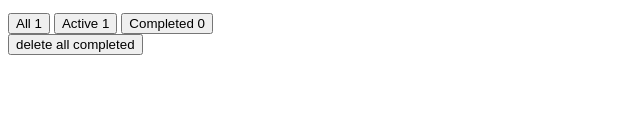
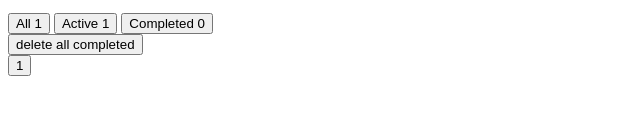
Before and after one commit to OlgaShenya/todo_js, a website: page index.html in a window 1280 px wide. Both pictures are taken after typing "Sample" into the empty fields and a click on the button "add". Shown: the part 162-276 px from the top of the page, 0-640 px from the left. Drawn offline with Linux system fonts and the light colour scheme.

Commit message:
Pagination

```diff
--- a/index.html
+++ b/index.html
@@ -24,6 +24,7 @@
         <button id="completedTodos">completed 0</button>
     </div>
     <button id="deleteAllCompleted">delete all completed</button>
+    <nav id="pageList"></nav>
     <script src="script.js"></script>
 </body>
 </html>
--- a/script.js
+++ b/script.js
@@ -9,9 +9,12 @@ const allTodos = document.getElementById('allTodos');
 const activeTodos = document.getElementById('activeTodos');
 const completedTodos = document.getElementById('completedTodos');
 const filterTodosList = document.getElementById('filterTodos');
+const pageList = document.getElementById('pageList');
+const pageSize = 3;
 
 let tasks = [];
 let filterStatus = 'allTodos';
+let currentPage = 1;
 
 const addTask = () => {
     let task = {
@@ -26,22 +29,49 @@ const addTask = () => {
     render();
 };
 
+
 const setFilter = () => {
+    let filteredTasks = [];
     switch(filterStatus){
         case 'activeTodos':
-          return filterStatus = tasks. filter((item) => !item.isChecked);
+          return filteredTasks = tasks. filter((item) => !item.isChecked);
         case 'completedTodos':
-            return filterStatus = tasks. filter((item) => item.isChecked);
+            return filteredTasks = tasks. filter((item) => item.isChecked);
         default:
-            return filterStatus = tasks;
+            return tasks;
     }
 
 };
 
+const countPages = (data) => {
+    let pageCount = Math.ceil(data.length/pageSize);
+    let liPage = ''
+    for (let i=1; i<= pageCount; i++){
+        liPage += `<button id=${i}>${i}</button>`;
+    }
+    pageList.innerHTML = liPage;
+}
+
+const setPage = (event) => {
+    currentPage = event.target.id;
+    render();
+}
+
+const showPageTasks = (data) => {
+    let start = (currentPage - 1) * pageSize;
+    let end = start + pageSize;
+    return data.slice(start, end);
+}
+
 const render = () => {
     let li = '';
     const filteredTasks = setFilter();
-    filteredTasks.forEach((item) => {
+    // console.log('filteredtasks:', filteredTasks)
+    countPages(filteredTasks);
+    const currentTasks = showPageTasks(filteredTasks);
+    console.log('tt', filterStatus)
+    console.log('currentasks:', currentTasks)
+    currentTasks.forEach((item) => {
         const checked = item.isChecked ? 'checked' : "";
         li += `<li id=${item.id}>
         <input type="checkbox" ${checked}>
@@ -50,7 +80,6 @@ const render = () => {
         <button>X</button></li>`;
     })
     list.innerHTML = li;
-
     countTodoTypes();
 }
 
@@ -128,6 +157,7 @@ const operateTask = (event) => {
 
 const changeFilterStatus = (event) => {
     filterStatus = event.target.id;
+    currentPage = 1;
     render();
 
 }
@@ -140,3 +170,4 @@ list.addEventListener('keydown', handleKeys);
 list.addEventListener('blur', renameTask, true);
 deleteAllCompleted.addEventListener('click', deleteAllDone);
 filterTodosList.addEventListener('click', changeFilterStatus);
+pageList.addEventListener('click', setPage);
```
